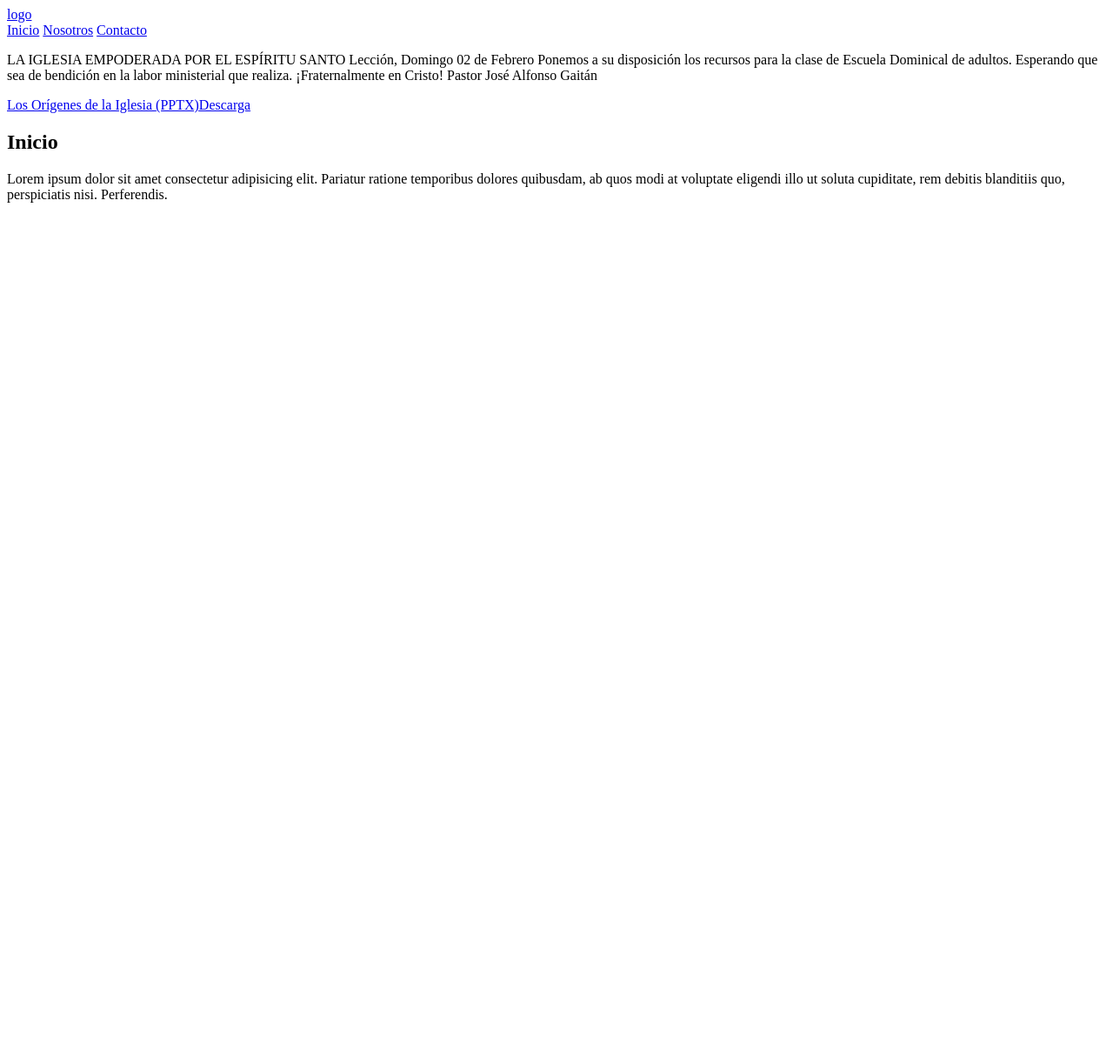
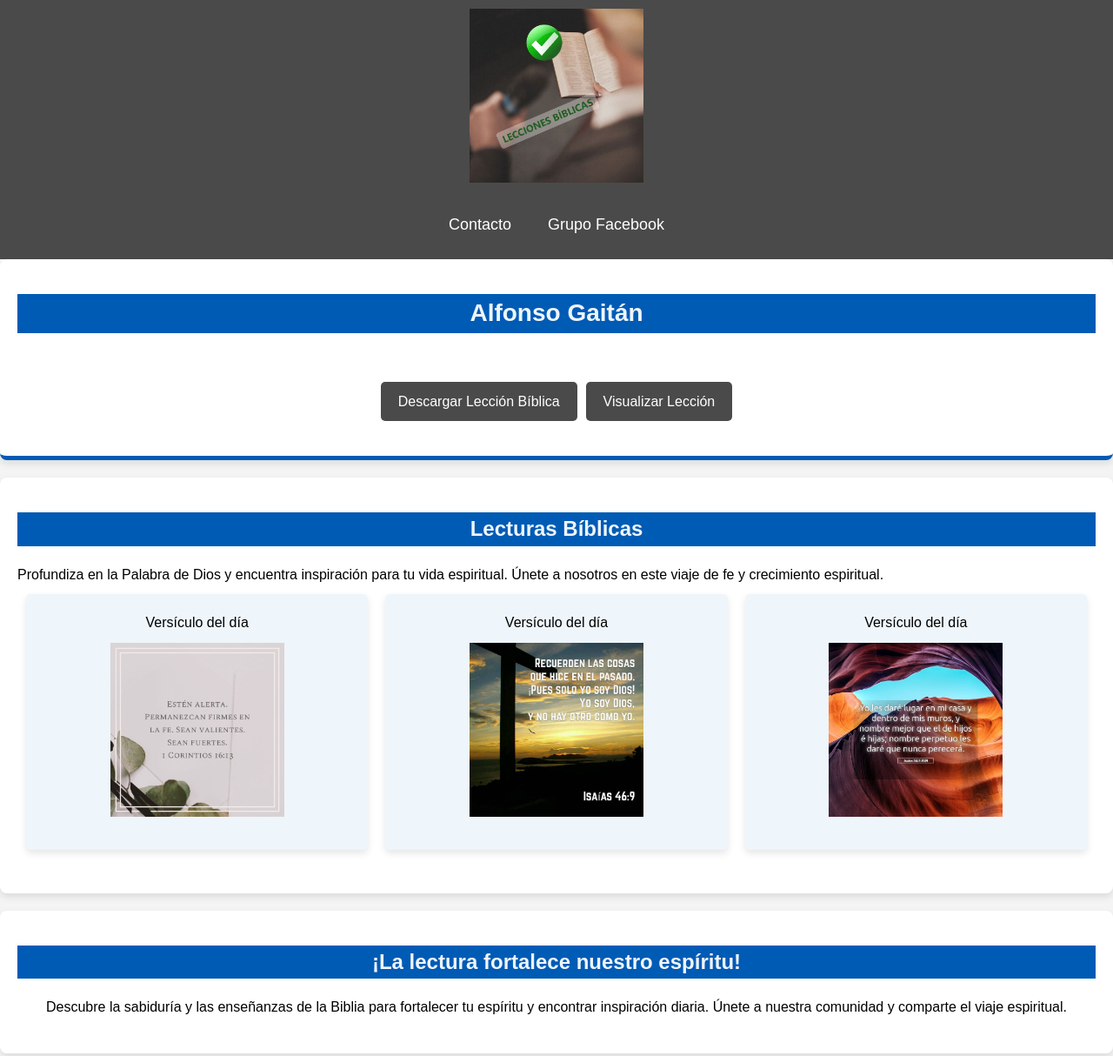
Before and after one commit to Strouh/Lecciones-biblicas, a plain HTML site: page index.html in a window 1280 px wide. Shown: the top 1214 px of the page at 87% size. Before the commit the page ends 800 px from the top, so only its background shows below. Drawn offline with Linux system fonts and the light colour scheme.

Commit message:
Actualización de pagina 2024

```diff
--- a/index.html
+++ b/index.html
@@ -4,57 +4,61 @@
 <head>
     <meta charset="UTF-8">
     <meta http-equiv="X-UA-Compatible" content="IE=edge">
-    <meta name="viewport" content="width=device-width, initial.scale=1.0">
+    <meta name="viewport" content="width=device-width, initial-scale=1.0">
     <link rel="stylesheet" href="https://cdnjs.cloudflare.com/ajax/libs/font-awesome/6.5.1/css/all.min.css">
-    <title>Document</title>
-    <title>Pagina Web Basica</title>
-
+    <link rel="stylesheet" href="style.css">
+    <title>Lecciones Bíblicas</title>
 </head>
 
 <body>
     <div class="head">
+        <div class="logo">
+            <a href="#">
+                <img src="img/logojpg.jpg" alt="Logo de Mi Página Web">
+            </a>
+        </div>
+        <nav class="navbar">
+            <a href="https://www.facebook.com/profile.php?id=100064678328787&mibextid=qi2Omg&rdid=U4A9a1eau3DLVc2y&share_url=https%3A%2F%2Fwww.facebook.com%2Fshare%2FHk3mDiMcBaeNF2oJ%2F%3Fmibextid%3Dqi2Omg">Contacto</a>
+            <a href="https://www.facebook.com/groups/3199573987011340/">Grupo Facebook</a>
+        </nav>
+    </div>
 
-        <div class="logo">
-            <a href="#">logo</a>
-
+    <header class="content header">
+        <h2 class="title">Alfonso Gaitán</h2>
+        <p>
+            Bajo una sana doctrina seguimos expandiendo el reino de Dios en Guatemala. Año tras año perfeccionamos nuestros métodos y vemos más allá.
+        </p>
+        <div class="btn-home">
+            <a href="https://drive.google.com/file/d/14JmggxQXQE0WtO5V4Rjmc3cje077VKTE/view?usp=sharing" class="btn">Descargar Lección Bíblica</a>
+            <a href="https://docs.google.com/presentation/d/e/2PACX-1vQsJM0c9rT1vsAiPM6SPqeNM0dkqG3PUk2rCFPJfQqVAgAAs0IhokrfaOrHIW5Mew/pub?start=true&loop=true&delayms=3000" target="_blank" class="btn">Visualizar Lección</a>
 
         </div>
-
-        <nav class="navbar">
-        <a href="#">Inicio</a>
-        <a href="#">Nosotros</a>
-        <a href="#">Contacto</a>
-
-        <p>
-            LA IGLESIA EMPODERADA POR EL ESPÍRITU SANTO
-            Lección, Domingo 02 de Febrero
-            Ponemos a su disposición los recursos para la clase de Escuela Dominical de adultos. Esperando que sea de bendición en la labor ministerial que realiza.
-            ¡Fraternalmente en Cristo!
-            Pastor José Alfonso Gaitán
-
-        </p>
-
-        <div class="wp-block-file"><a id="wp-block-file--media-4fc35803-a736-428f-910f-8d4a28780549" href="https://docs.google.com/presentation/d/e/2PACX-1vQibxsV4Z26Do_cwkgOHVuVQN9sWnBNb2n84hw3_I8v8RpSBXqQPJSOxcKQfE20cA/pub?start=false&loop=false&delayms=3000">Los Orígenes de la Iglesia (PPTX)</a><a href="https://docs.google.com/presentation/d/e/2PACX-1vQibxsV4Z26Do_cwkgOHVuVQN9sWnBNb2n84hw3_I8v8RpSBXqQPJSOxcKQfE20cA/pub?start=false&loop=false&delayms=3000" class="wp-block-file__button wp-element-button" download="" aria-describedby="wp-block-file--media-4fc35803-a736-428f-910f-8d4a28780549">Descarga</a></div>
-
-
-        </nav>
-
-
-    </div>
-
-
-    <header class="content header">
-
-        <h2 class="title">Inicio</h2>
-        <p>
-            Lorem ipsum dolor sit amet consectetur adipisicing elit.
-            Pariatur ratione temporibus dolores quibusdam, ab quos modi at voluptate
-            eligendi illo ut soluta cupiditate, rem debitis blanditiis quo, perspiciatis nisi. Perferendis.
-        </p>
     </header>
 
+    <section class="content sau">
+        <h2 class="title">Lecturas Bíblicas</h2>
+        <p>Profundiza en la Palabra de Dios y encuentra inspiración para tu vida espiritual. Únete a nosotros en este viaje de fe y crecimiento espiritual.
+        </p>
+        <div class="box-container">
+            <div class="box">
+                <p>Versículo del día</p>
+                <img src="img/vs20jpg.jpg" alt="Versículo 20">
+            </div>
+            <div class="box">
+                <p>Versículo del día</p>
+                <img src="img/vs21.jpg" alt="Versículo 21">
+            </div>
+            <div class="box">
+                <p>Versículo del día</p>
+                <img src="img/vs22.jpg" alt="Versículo 22">
+            </div>
+        </div>
+    </section>
 
+    <section class="content contact">
+        <h2 class="title">¡La lectura fortalece nuestro espíritu!</h2>
+        <p>Descubre la sabiduría y las enseñanzas de la Biblia para fortalecer tu espíritu y encontrar inspiración diaria. Únete a nuestra comunidad y comparte el viaje espiritual.</p>
+    </section>
 </body>
 
-
 </html>
--- /dev/null
+++ b/style.css
@@ -0,0 +1,192 @@
+/* Reset de estilo básico */
+* {
+    margin: 0;
+    padding: 0;
+    box-sizing: border-box;
+}
+
+/* Estilo del cuerpo */
+body {
+    font-family: Arial, sans-serif;
+    background-color: #f4f4f4;
+    line-height: 1.6;
+}
+
+/* Contenedor principal */
+.head {
+    display: flex;
+    flex-direction: column;
+    align-items: center;
+    background-color: #4a4a4a;
+    padding: 10px 20px;
+}
+
+.logo img {
+    width: 100%;
+    max-width: 200px; /* Tamaño máximo del logo */
+    height: auto;
+    margin-bottom: 10px;
+}
+
+/* Estilo de la barra de navegación */
+.navbar {
+    display: flex;
+    justify-content: center;
+    flex-wrap: wrap;
+}
+
+.navbar a {
+    color: #fff;
+    text-decoration: none;
+    padding: 10px 15px;
+    margin: 5px;
+    font-size: 18px;
+    border: 1px solid transparent;
+    border-radius: 5px;
+    transition: background-color 0.3s, border 0.3s;
+}
+
+.navbar a:hover {
+    background-color: #575757;
+    border: 1px solid #fff;
+}
+
+/* Introducción */
+.introduction {
+    padding: 20px;
+    text-align: center;
+    background-color: #f9f9f9;
+    border-radius: 8px;
+    margin: 20px;
+}
+
+.introduction h1 {
+    font-size: 24px;
+    margin-bottom: 10px;
+}
+
+.introduction p {
+    font-size: 16px;
+    color: #555;
+}
+
+/* Estilo del encabezado */
+.header {
+    background-color: #0073e6;
+    color: white;
+    padding: 40px 20px;
+    text-align: center;
+    border-bottom: 5px solid #005bb5;
+}
+
+.header .title {
+    font-size: 28px;
+    margin-bottom: 10px;
+}
+
+.header p {
+    margin-bottom: 20px;
+}
+
+.btn-home {
+    display: flex;
+    justify-content: center;
+    gap: 10px;
+}
+
+.btn {
+    background-color: #4a4a4a;
+    color: white;
+    padding: 10px 20px;
+    text-decoration: none;
+    border-radius: 5px;
+    transition: background-color 0.3s;
+}
+
+.btn:hover {
+    background-color: #333;
+}
+
+/* Estilo de las secciones */
+.content {
+    padding: 40px 20px;
+    background-color: white;
+    margin-bottom: 20px;
+    border-radius: 8px;
+    box-shadow: 0 4px 8px rgba(0, 0, 0, 0.1);
+}
+
+.title {
+    font-size: 24px;
+    margin-bottom: 20px;
+    text-align: center; /* Centrar el título */
+    color: #eef5fb;
+    background-color: #005bb5;
+}
+
+/* Estilo de los contenedores de cajas */
+.box-container {
+    display: flex;
+    justify-content: space-around;
+    flex-wrap: wrap;
+}
+
+.box {
+    background-color: #eef5fb;
+    padding: 20px;
+    margin: 10px;
+    text-align: center;
+    border-radius: 5px;
+    flex: 1 1 calc(33.333% - 20px);
+    box-shadow: 0 4px 8px rgba(0, 0, 0, 0.1);
+    transition: transform 0.3s, box-shadow 0.3s;
+}
+
+.box:hover {
+    transform: translateY(-10px);
+    box-shadow: 0 8px 16px rgba(219, 214, 214, 0.945);
+}
+
+.box img {
+    width: 100%;
+    max-width: 200px;
+    height: auto;
+    margin-bottom: 10px;
+}
+
+.box p {
+    font-size: 16px;
+    margin-bottom: 10px;
+}
+
+/* Estilo de la sección de contacto */
+.contact {
+    text-align: center; /* Centrar el contenido */
+}
+
+/* Responsive Design */
+@media (max-width: 768px) {
+    .box {
+        flex: 1 1 calc(50% - 20px);
+    }
+
+    .btn-home {
+        flex-direction: column;
+    }
+}
+
+@media (max-width: 480px) {
+    .box {
+        flex: 1 1 100%;
+    }
+
+    .navbar {
+        flex-direction: column;
+    }
+
+    .navbar a {
+        padding: 10px 0;
+        width: 100%;
+        text-align: center;
+    }
+}
```
Also changed, not shown: img/logojpg.jpg (added), img/vs20jpg.jpg (added), img/vs21.jpg (added), img/vs22.jpg (added).
